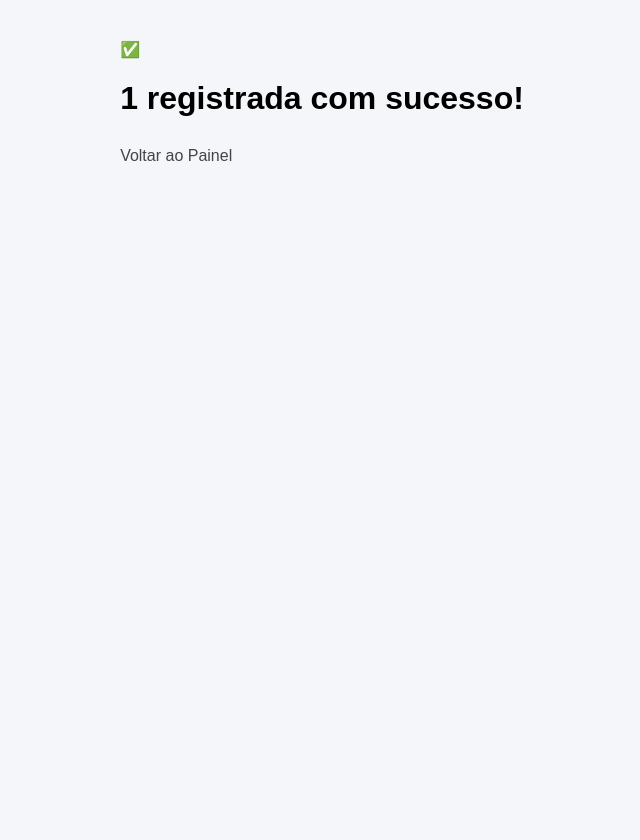
After one commit to jessika-souzaa/Ponto_facil, a Flask app: page /sucesso/1 in a window 1280 px wide. The commit adds this page. Shown: the whole page, without its empty margins (318-958 px from the left). Run offline with Flask 3, Linux system fonts and the light colour scheme; a user stored in the database is signed in.

Commit message:
melhoria layout historico e modal sucesso entrada/saida

```diff
--- a/app.py
+++ b/app.py
@@ -80,7 +80,6 @@ def painel():
 
 @app.route("/entrada")
 def entrada():
-
     if "usuario" not in session:
         return redirect("/login")
 
@@ -90,21 +89,18 @@ def entrada():
 
     conexao = conectar()
     cursor = conexao.cursor()
-
     cursor.execute(
         "INSERT INTO pontos (usuario, data, hora, tipo) VALUES (?, ?, ?, ?)",
         (usuario, data, hora, "entrada")
     )
-
     conexao.commit()
     conexao.close()
 
-    return "Entrada registrada com sucesso"
+    return redirect("/sucesso/entrada")
 
 
 @app.route("/saida")
 def saida():
-
     if "usuario" not in session:
         return redirect("/login")
 
@@ -114,16 +110,21 @@ def saida():
 
     conexao = conectar()
     cursor = conexao.cursor()
-
     cursor.execute(
         "INSERT INTO pontos (usuario, data, hora, tipo) VALUES (?, ?, ?, ?)",
         (usuario, data, hora, "saida")
     )
-
     conexao.commit()
     conexao.close()
 
-    return redirect("/painel")
+    return redirect("/sucesso/saida")
+
+
+@app.route("/sucesso/<tipo>")
+def sucesso(tipo):
+    if "usuario" not in session:
+        return redirect("/login")
+    return render_template("sucesso.html", tipo=tipo)
 
 
 @app.route("/historico")
--- a/static/style.css
+++ b/static/style.css
@@ -82,3 +82,54 @@ a{
 .input:focus {
     border-color: #2d6cdf;
 }
+/* Histórico */
+body {
+    align-items: flex-start;
+    padding-top: 40px;
+}
+
+.container {
+    width: 650px;
+}
+
+table {
+    width: 100%;
+    border-collapse: collapse;
+    margin-top: 20px;
+    margin-bottom: 30px;
+}
+
+th {
+    background-color: #2d6cdf;
+    color: white;
+    padding: 12px 20px;
+    text-align: center;
+    font-size: 15px;
+}
+
+td {
+    padding: 12px 20px;
+    border-bottom: 1px solid #e0e0e0;
+    font-size: 14px;
+    color: #333;
+}
+
+tr:nth-child(even) {
+    background-color: #f0f5ff;
+}
+
+tr:hover {
+    background-color: #dceeff;
+}
+
+.voltar {
+    display: inline-block;
+    margin-top: 10px;
+    color: #2d6cdf;
+    font-weight: bold;
+    text-decoration: none;
+}
+
+.voltar:hover {
+    text-decoration: underline;
+}
--- /dev/null
+++ b/templates/sucesso.html
@@ -0,0 +1,25 @@
+<!DOCTYPE html>
+<html>
+<head>
+<title>Sucesso - Ponto Fácil</title>
+<link rel="stylesheet" href="{{ url_for('static', filename='style.css') }}">
+</head>
+
+<body>
+
+<div class="home-container">
+  <div class="card">
+
+    <div class="sucesso-icone">✅</div>
+
+    <h1>{{ tipo.capitalize() }} registrada com sucesso!</h1>
+
+    <a href="/painel" class="btn" style="display:block; text-decoration:none; margin-top:20px;">
+      Voltar ao Painel
+    </a>
+
+  </div>
+</div>
+
+</body>
+</html>
```
Also changed, not shown: static/static/style.css (+51 -0 lines), database.db.
